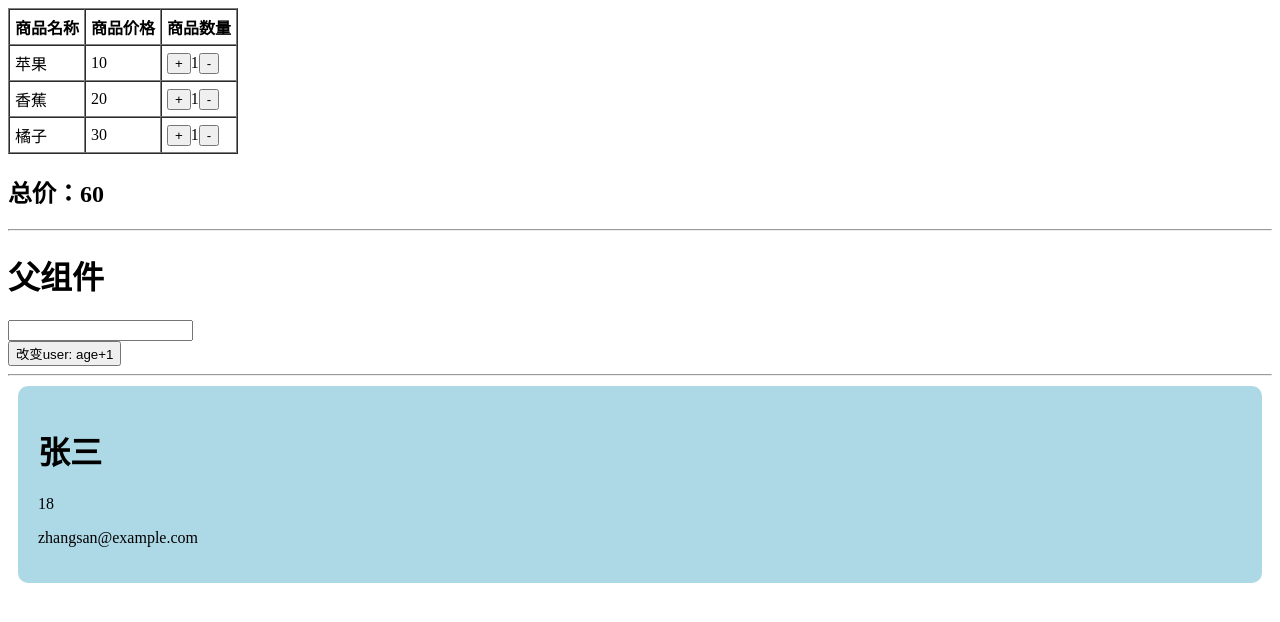
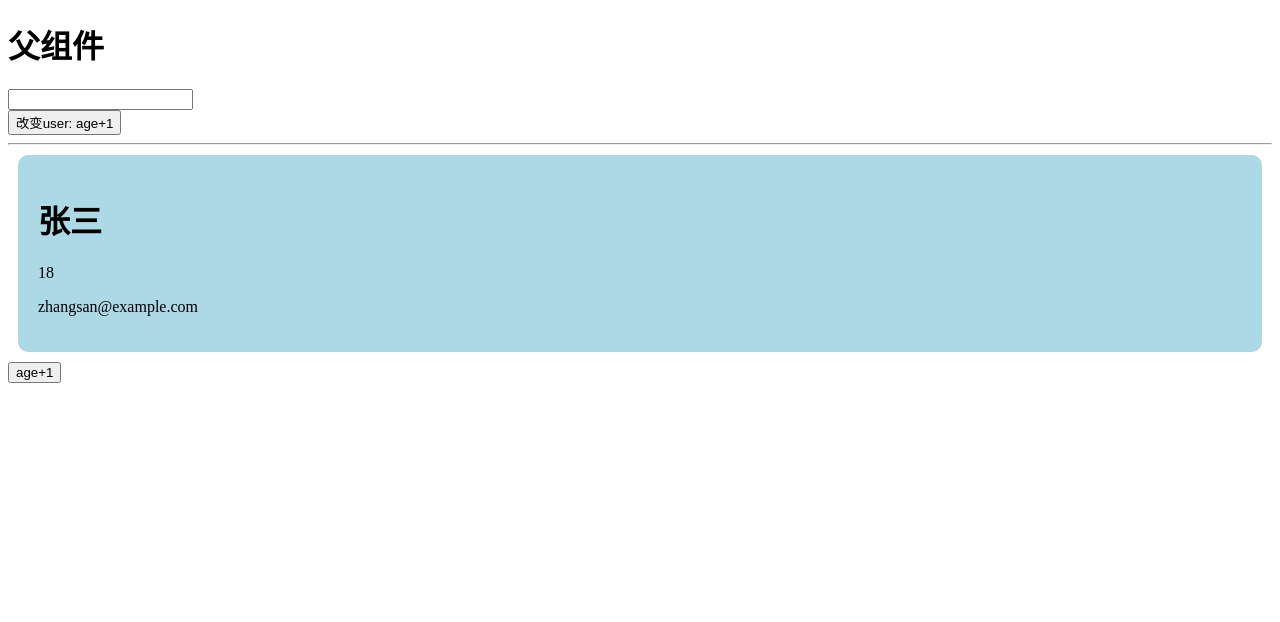
Before and after one commit to linyerun/react-learning, a React (Vite) app in the folder react-demo02-hooks/: page / in a window 1280 px wide. Shown: the top 622 px of the page. Built offline with nearby package versions, Linux system fonts and the light colour scheme.

Commit message:
hooks: useCallback使用教程

```diff
--- /dev/null
+++ b/react-demo02-hooks/src/AppUseCallback.tsx
@@ -0,0 +1,72 @@
+/**
+ * useCallback: 用于缓存函数, 避免函数在组件渲染时被频繁创建
+ * 入参
+ *   - callback：回调函数
+ *   - deps：依赖项数组，当依赖项发生变化时，回调函数会被重新创建，跟useEffect一样。
+ * 返回值
+ *   - 返回一个记忆化的回调函数，可以减少函数的创建次数，提高性能。
+ * */
+import { memo, useCallback, useState } from "react";
+
+interface CardProps {
+  user: User;
+  setUserAge: (age: number) => void;
+}
+
+interface User {
+  name: string;
+  age: number;
+  email: string;
+}
+
+const Card = memo<CardProps>(function ({ user, setUserAge }) {
+  console.log("Card render"); // 每次父组件的 state 发生变化，子组件都会重新渲染
+  const styles = {
+    backgroundColor: "lightblue",
+    padding: "20px",
+    borderRadius: "10px",
+    margin: "10px",
+  };
+  return (
+    <>
+      <div style={styles}>
+        <h1>{user.name}</h1>
+        <p>{user.age}</p>
+        <p>{user.email}</p>
+      </div>
+      <div>
+        <button onClick={() => setUserAge(user.age + 1)}>age+1</button>
+      </div>
+    </>
+  );
+});
+
+function AppUseCallback() {
+  const [user, setUser] = useState<User>({
+    name: "张三",
+    age: 18,
+    email: "zhangsan@example.com",
+  });
+
+  const [search, setSearch] = useState("");
+
+  const setUserAge = useCallback((age: number) => {
+    setUser({ ...user, age: age });
+  }, []);
+
+  return (
+    <>
+      <h1>父组件</h1>
+      <input value={search} onChange={(e) => setSearch(e.target.value)} />
+      <div>
+        <button onClick={() => setUser({ ...user, age: user.age + 1 })}>
+          改变user: age+1
+        </button>
+      </div>
+      <hr />
+      <Card user={user} setUserAge={setUserAge} />
+    </>
+  );
+}
+
+export default AppUseCallback;
--- a/react-demo02-hooks/src/main.tsx
+++ b/react-demo02-hooks/src/main.tsx
@@ -12,7 +12,8 @@ import "./index.css";
 // import AppUseRef from "@/AppUseRef.tsx";
 // import AppUseImperativeHandle from "@/AppUseImperativeHandle.tsx";
 // import AppUseContext from "@/AppUseContext.tsx";
-import AppUseMemo from "@/AppUseMemo.tsx";
+// import AppUseMemo from "@/AppUseMemo.tsx";
+import AppUseCallback from "@/AppUseCallback.tsx";
 
 createRoot(document.getElementById("root")!).render(
   <StrictMode>
@@ -27,6 +28,7 @@ createRoot(document.getElementById("root")!).render(
     {/*<AppUseRef />*/}
     {/*<AppUseImperativeHandle />*/}
     {/*<AppUseContext />*/}
-    <AppUseMemo />
+    {/*<AppUseMemo />*/}
+    <AppUseCallback />
   </StrictMode>,
 );
```
